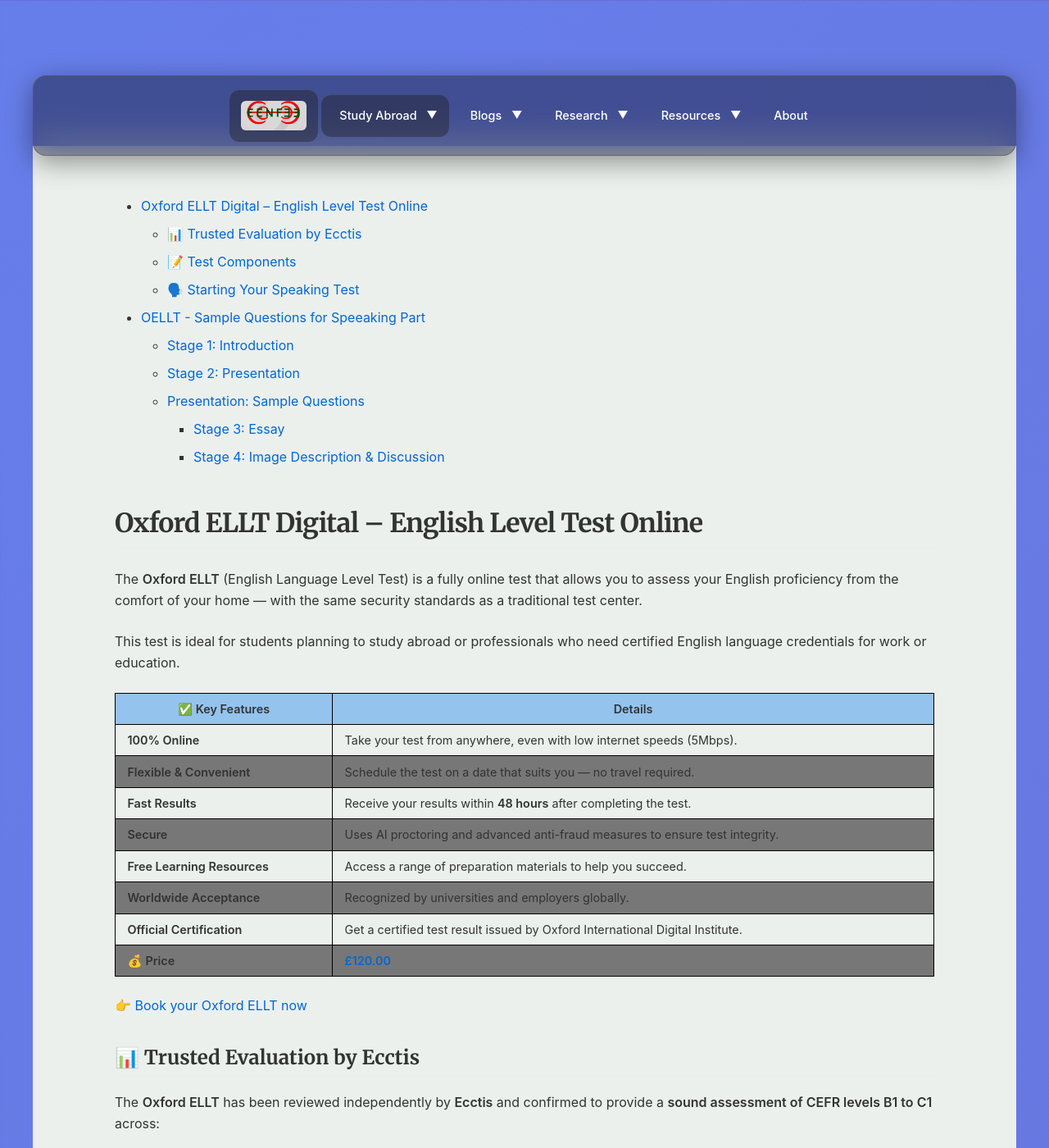
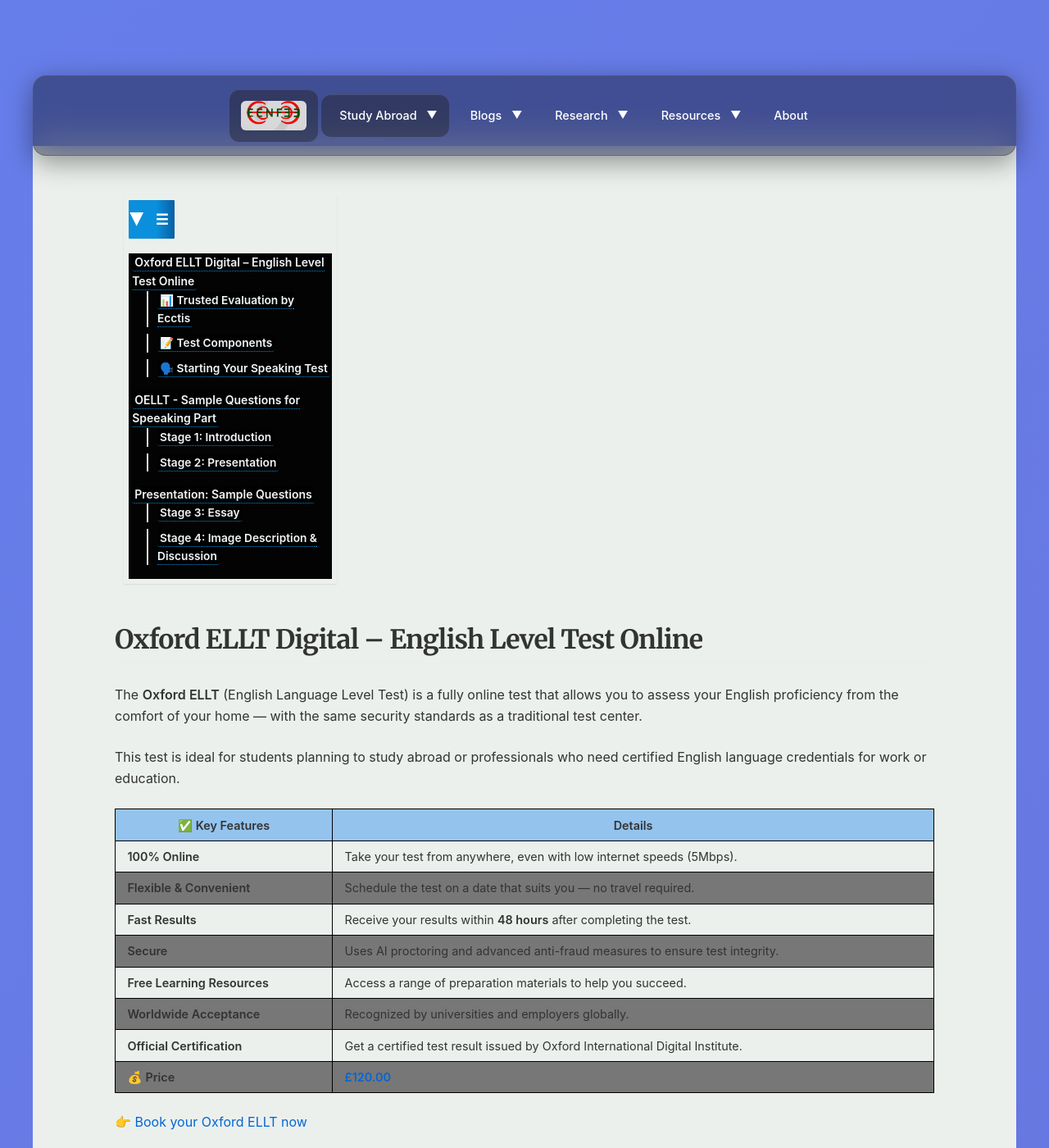
Before and after one commit to eenfee/eenfee.github.io, a Jekyll site: the page built from _blogs/study-abroad/_ept/2025-06-25-oellt.md, in a window 1280 px wide and 1400 px high. Shown: the whole window at 82% size. Built offline with Jekyll 4.4.1, drawn with Linux system fonts in a browser that asks for light colours.

Commit message:
now work

```diff
--- a/_blogs/study-abroad/_ept/2025-06-25-oellt.md
+++ b/_blogs/study-abroad/_ept/2025-06-25-oellt.md
@@ -7,8 +7,6 @@
 toc: true
 ---
 
-* TOC
-{:toc}
 
 # Oxford ELLT Digital – English Level Test Online
 
--- a/_includes/tutorial-toc.html
+++ b/_includes/tutorial-toc.html
@@ -1,32 +1,23 @@
 {%- if page.toc == true or page.toc %}
-  <nav class="section-nav" aria-label="Table of Contents">
-    <h2 class="toc-title">☰</h2>
-    {% if page.content contains '{:toc}' %}
-      <!-- jekyll-toc will inject the TOC here -->
-    {% else %}
-      {{ content | toc_only }}
-    {% endif %}
+  <nav class="tocbox-nav-unique" aria-label="Table of Contents">
+    <h2 class="tocbox-title-unique">☰</h2>
+    <div class="tocbox-container-unique">
+
+
+      <ul class="tocbox-list-unique"></ul>
+
+    </div>
+
   </nav>
 {%- endif %}
 
-
-
-
-
-
-
-
-
-
 <script>
 document.addEventListener("DOMContentLoaded", function () {
-  // Find all TOC navs (in case of multiple posts on a page)
-  document.querySelectorAll('.section-nav').forEach(function(nav) {
-    const title = nav.querySelector('.toc-title');
-    // Find the first ul or .toc-list inside nav
-    const tocList = nav.querySelector('.toc-list, ul');
+  // TOC expand/collapse logic
+  document.querySelectorAll('.tocbox-nav-unique').forEach(function(nav) {
+    const title = nav.querySelector('.tocbox-title-unique');
+    const tocList = nav.querySelector('.tocbox-list-unique');
     if (title && tocList) {
-      // Start collapsed on small screens, expanded on large screens
       function setInitialState() {
         if (window.innerWidth >= 900) {
           nav.classList.add('expanded');
--- a/_layouts/default.html
+++ b/_layouts/default.html
@@ -5,7 +5,12 @@
     <meta name="viewport" content="width=device-width, initial-scale=1.0">
     <title>{{ page.title }} - {{ site.title }}</title>
     <link rel="icon" href="{{ '/assets/img/cLogo.png' | relative_url }}">
+
     <link rel="stylesheet" href="{{ '/assets/css/main.css' | relative_url }}">
+
+
+
+
     <link rel="stylesheet" href="https://cdnjs.cloudflare.com/ajax/libs/font-awesome/6.0.0/css/all.min.css">
     <link href="https://fonts.googleapis.com/css2?family=Open+Sans:wght@400;600&family=Merriweather:wght@400;700&display=swap" rel="stylesheet">
   </head>
--- a/_layouts/post.html
+++ b/_layouts/post.html
@@ -1,12 +1,8 @@
 ---
 layout: default
 ---
-
-
-
-
 <div class="post-layout">
-
+  {% include tutorial-toc.html %}
   <article class="post-content">
     <div class="markdown-body">
   {{ content }}
--- a/assets/css/tutorial-toc.css
+++ b/assets/css/tutorial-toc.css
@@ -1,56 +1,59 @@
-/* TOC Container */
-.section-nav {
-  background: #f8f9fa;
-  border: 1px solid #e0e0e0;
-  border-radius: 8px;
-  padding: 0.7rem 1.2rem 1.2rem 1.2rem;
-  margin-bottom: 2rem;
-  box-shadow: 0 2px 8px rgba(0,0,0,0.07);
+/* UNIQUE TOC Container */
+.tocbox-nav-unique {
+  background: #ffffff00;
+  border: 1px solid #ffffff00;
+  border-radius: 1px;
+  padding: 0.3rem 0.3rem 0.3rem 0.3rem;
+  margin-bottom: 1rem;
+  box-shadow: 0 1px 2px rgba(0,0,0,0.09);
   position: relative;
   transition: box-shadow 0.2s, border 0.2s;
   overflow: hidden;
 }
 
-/* TOC Title/Button */
-.toc-title {
+.tocbox-container-unique {
+  background: rgb(3, 3, 3);
+}
+/* UNIQUE TOC Title/Button */
+.tocbox-title-unique {
   display: flex;
   align-items: center;
-  font-size: 1.15rem;
-  font-weight: 700;
-  margin: 0 0 1rem 0;
+  font-size: 1.1rem;
+  font-weight: 800;
+  margin: 0 0 1.1rem 0;
   cursor: pointer;
   user-select: none;
-  background: linear-gradient(90deg, #0077cc 60%, #005fa3 100%);
+  background: linear-gradient(90deg, #0a8fdc 60%, #0a5fa3 100%);
   color: #fff;
-  padding: 0.6rem 1.4rem 0.6rem 1.1rem;
-  border-radius: 6px;
+  padding: 0.7rem 0.5rem 0.7rem 0.2rem;
+  border-radius: 1px;
   width: fit-content;
-  box-shadow: 0 1px 4px rgba(0,0,0,0.07);
+  box-shadow: 0 1px 1px rgba(0,0,0,0.09);
   transition: background 0.2s, box-shadow 0.2s;
   outline: none;
-  gap: 0.7em;
+  gap: 0.1em;
 }
-.toc-title::before {
-  content: '\25B6'; /* right-pointing triangle */
+.tocbox-title-unique::before {
+  content: '\25B6';
   display: inline-block;
-  font-size: 1.1em;
-  margin-right: 0.5em;
+  font-size: 1.15em;
+  margin-right: 0.6em;
   transition: transform 0.3s;
 }
-.section-nav.expanded .toc-title::before {
+.tocbox-nav-unique.expanded .tocbox-title-unique::before {
   transform: rotate(90deg);
 }
-.toc-title:focus,
-.toc-title:hover {
-  background: linear-gradient(90deg, #005fa3 60%, #0077cc 100%);
-  outline: 2px solid #005fa3;
+.tocbox-title-unique:focus,
+.tocbox-title-unique:hover {
+  background: linear-gradient(90deg, #0a5fa3 60%, #0a8fdc 100%);
+  outline: 2px solid #0a5fa3;
   outline-offset: 2px;
-  box-shadow: 0 2px 8px rgba(0,123,255,0.13);
+  box-shadow: 0 3px 12px rgba(0,123,255,0.15);
 }
 
 /* Hide TOC list by default on all screens */
-.section-nav .toc-list,
-.section-nav ul {
+.tocbox-nav-unique .tocbox-list-unique,
+.tocbox-nav-unique ul {
   display: none;
   margin: 0;
   padding-left: 0;
@@ -62,85 +65,86 @@
 }
 
 /* Show TOC list when expanded */
-.section-nav.expanded .toc-list,
-.section-nav.expanded ul {
+.tocbox-nav-unique.expanded .tocbox-list-unique,
+.tocbox-nav-unique.expanded ul {
   display: block;
-  max-height: 1000px;
+  max-height: 10px;
   opacity: 1;
-  animation: fadeIn 0.3s;
+  animation: fadeInTocUnique 0.3s;
   overflow-y: auto;
 }
-@keyframes fadeIn {
-  from { opacity: 0; transform: translateY(-10px);}
+@keyframes fadeInTocUnique {
+  from { opacity: 0; transform: translateY(-12px);}
   to { opacity: 1; transform: translateY(0);}
 }
 
 /* TOC links */
-.section-nav li {
-  margin-bottom: 0.5em;
-  margin-left: 0.2em;
+.tocbox-nav-unique li {
+  margin-bottom: 0.6em;
+  margin-left: 0.3em;
 }
-.section-nav li li {
-  margin-left: 1.2em;
-  font-size: 0.97em;
+.tocbox-nav-unique li li {
+  margin-left: 1.3em;
+  font-size: 0.98em;
   border-left: 2px solid #e0e0e0;
-  padding-left: 0.7em;
+  padding-left: 0.8em;
 }
-.section-nav a {
-  color: #0077cc;
+.tocbox-nav-unique a {
+  color: #f1f5f7;
   text-decoration: none;
-  border-bottom: 1px dotted #0077cc;
-  border-radius: 2px;
-  padding: 1px 2px;
+  border-bottom: 1px dotted #0a8fdc;
+  border-radius: 3px;
+  padding: 2px 3px;
+  background: #000000bd;
   transition: color 0.2s, border-bottom 0.2s, background 0.2s;
 }
-.section-nav a:focus,
-.section-nav a:hover {
-  color: #005fa3;
-  border-bottom: 1px solid #005fa3;
+.tocbox-nav-unique a:focus,
+.tocbox-nav-unique a:hover {
+  color: #0a5fa3;
+  border-bottom: 1px solid #0a5fa3;
   text-decoration: underline;
-  background: #eaf4fb;
-  outline: 1.5px solid #005fa3;
+  background: #ffa2a2;
+  outline: 1.5px solid #0a5fa3;
 }
 
 /* Scrollbar for long TOCs */
-.section-nav.expanded .toc-list,
-.section-nav.expanded ul {
-  max-height: 60vh;
+.tocbox-nav-unique.expanded .tocbox-list-unique,
+.tocbox-nav-unique.expanded ul {
+  max-height: 65vh;
   overflow-y: auto;
   scrollbar-width: thin;
   scrollbar-color: #b3d4fc #f8f9fa;
 }
-.section-nav.expanded .toc-list::-webkit-scrollbar,
-.section-nav.expanded ul::-webkit-scrollbar {
-  width: 7px;
+.tocbox-nav-unique.expanded .tocbox-list-unique::-webkit-scrollbar,
+.tocbox-nav-unique.expanded ul::-webkit-scrollbar {
+  width: 8px;
   background: #f8f9fa;
 }
-.section-nav.expanded .toc-list::-webkit-scrollbar-thumb,
-.section-nav.expanded ul::-webkit-scrollbar-thumb {
+.tocbox-nav-unique.expanded .tocbox-list-unique::-webkit-scrollbar-thumb,
+.tocbox-nav-unique.expanded ul::-webkit-scrollbar-thumb {
   background: #b3d4fc;
-  border-radius: 4px;
+  border-radius: 5px;
 }
 
 /* Responsive: TOC on right for large screens */
 @media (min-width: 900px) {
-  .post-layout {
+  .tocbox-layout-unique {
     display: flex;
     flex-direction: row;
     align-items: flex-start;
-    gap: 2rem;
+    gap: 0.2rem;
   }
-  .post-content {
+  .tocbox-content-unique {
     flex: 1 1 0;
     max-width: 100%;
   }
-  .section-nav {
+  .tocbox-nav-unique {
     width: 100%;
-    max-width: 240px;
+    max-width: 260px;
     margin-bottom: 0;
-    margin-left: 0.5rem;
+    margin-left: 0.7rem;
     position: sticky;
-    top: 1rem;
+    top: 1.2rem;
     align-self: flex-start;
   }
 }
```
Also changed, not shown: other parts of _includes/tutorial-toc.html (+31 -2 lines), assets/js/tutorial-toc.js (+29 -18 lines).
